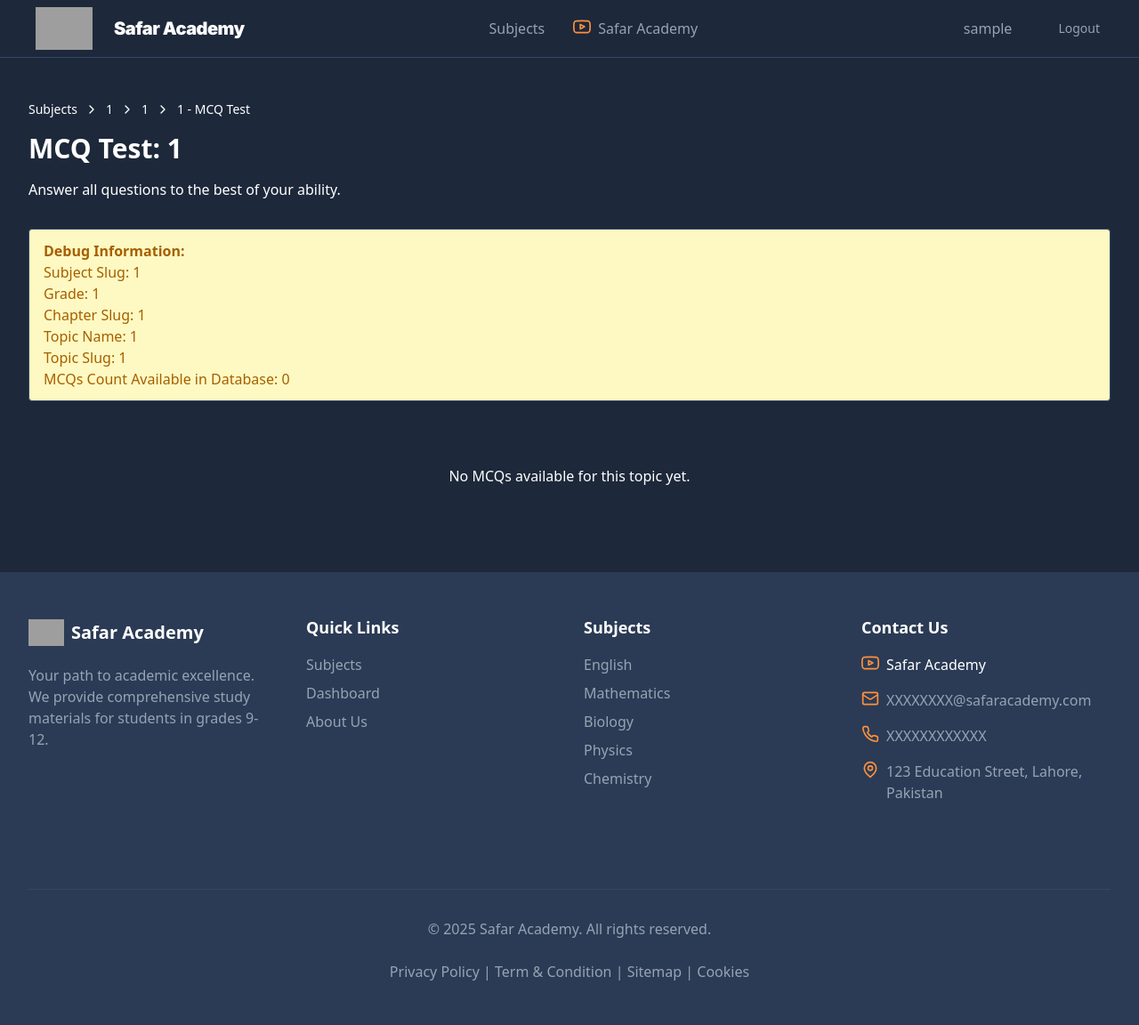
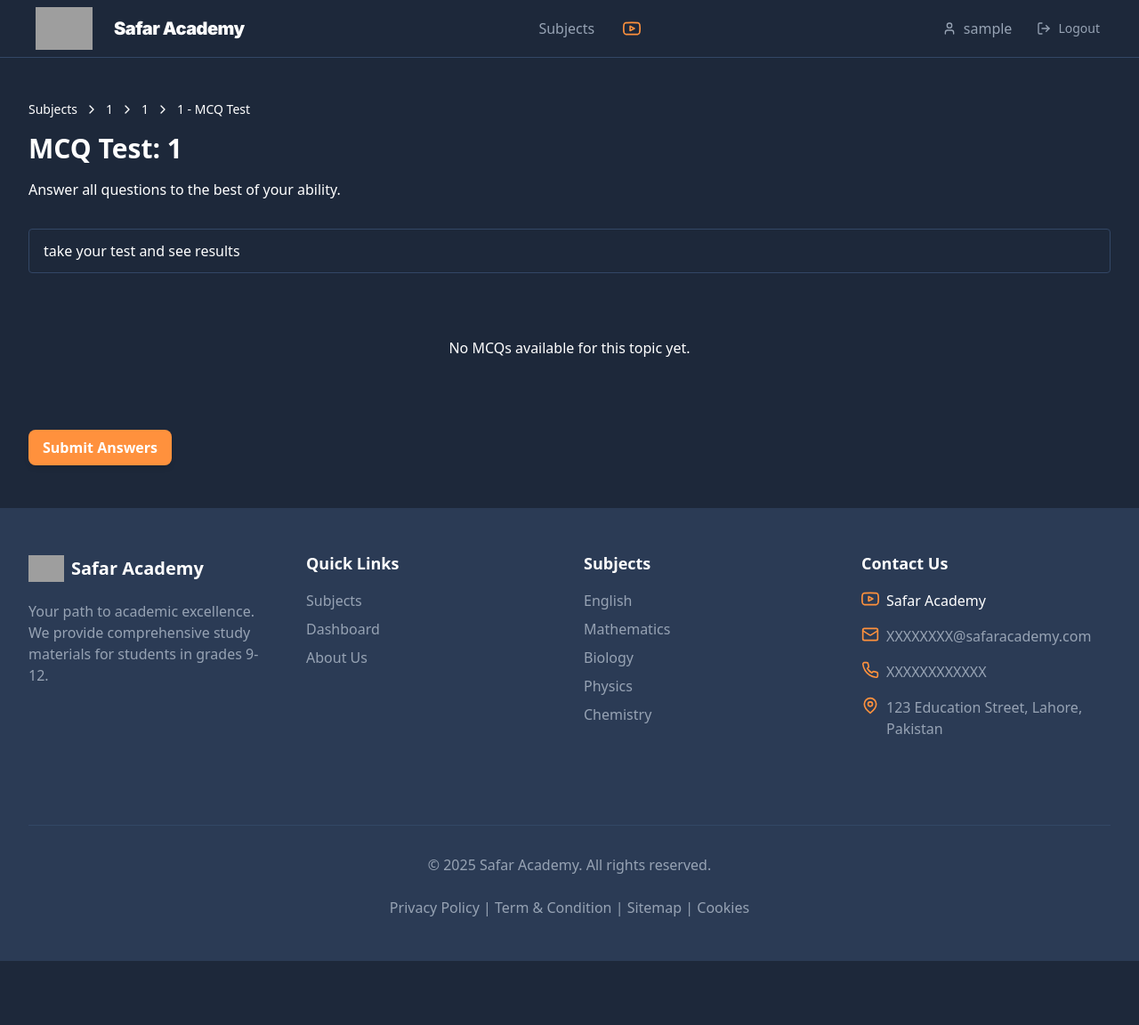
Before and after one commit to abdullahdep/django-hello-world, a Django app: page /subject/1/grade/1/chapter/1/1/mcqstest/ in a window 1280 px wide. Shown: the whole page at 89% size. After the commit the page ends 1080 px from the top, so only its background shows below. Run offline with Django 4.2, Linux system fonts and the light colour scheme; the visitor is signed in with stand-in values (Sample User, id 1); data comes from the database, SQL or seed files in the repository; data that the repository does not hold is empty; grey boxes are pictures that could not be loaded.

Commit message:
mcqs page ready for review

```diff
--- a/layouts/templates/components/header/header.html
+++ b/layouts/templates/components/header/header.html
@@ -200,7 +200,7 @@
                         <polygon points="9.75 15.02 15.5 12 9.75 8.98 9.75 15.02"></polygon>
                     </svg>
 
-                    <a href="https://www.youtube.com/channel/UCO1frNWNU2Za3NHH7LyiotA">Safar Academy</a>
+                    <a href="https://www.youtube.com/channel/UCO1frNWNU2Za3NHH7LyiotA"></a>
                 </li>
                 {% if not user.is_staff %}
                 <a href="{% url 'premium' %}"
@@ -215,15 +215,24 @@
                 <div class="flex items-center space-x-4">
                     <a href="{% url 'profile' %}"
                         class="text-muted-foreground grey-color hover:text-foreground transition-colors flex items-center">
-                        <i data-lucide="user" class="h-4 w-4 mr-2"></i>
-                        {{ user.username }}
+                        <svg xmlns="http://www.w3.org/2000/svg" width="24" height="24" viewBox="0 0 24 24" fill="none"
+                            stroke="currentColor" stroke-width="2" stroke-linecap="round" stroke-linejoin="round"
+                            class="lucide lucide-user h-4 w-4 mr-2">
+                            <path d="M19 21v-2a4 4 0 0 0-4-4H9a4 4 0 0 0-4 4v2"></path>
+                            <circle cx="12" cy="7" r="4"></circle>
+                        </svg> {{ user.username }}
                     </a>
                     <form method="post" action="{% url 'logout' %}" class="inline">
                         {% csrf_token %}
                         <button type="submit"
                             class="text-muted-foreground grey-color hover:text-foreground transition-colors flex items-center px-3 py-2 text-sm rounded-md">
-                            <i data-lucide="log-out" class="h-4 w-4 mr-2"></i>
-                            Logout
+                            <svg xmlns="http://www.w3.org/2000/svg" width="24" height="24" viewBox="0 0 24 24"
+                                fill="none" stroke="currentColor" stroke-width="2" stroke-linecap="round"
+                                stroke-linejoin="round" class="lucide lucide-log-out h-4 w-4 mr-2">
+                                <path d="M9 21H5a2 2 0 0 1-2-2V5a2 2 0 0 1 2-2h4"></path>
+                                <polyline points="16 17 21 12 16 7"></polyline>
+                                <line x1="21" x2="9" y1="12" y2="12"></line>
+                            </svg> Logout
                         </button>
                     </form>
                 </div>
@@ -338,4 +347,20 @@
             }
         });
     });
+
+
+    // on click in mcqs optionn
+    function selectOption(input) {
+        const container = input.closest('[data-question]');
+        const allLabels = container.querySelectorAll('label');
+
+        // Reset all to default background
+        allLabels.forEach(label => {
+            label.classList.remove('bg-[hsl(26,100%,62%)]');
+        });
+
+        // Apply selected background to current label
+        const selectedLabel = input.closest('label');
+        selectedLabel.classList.add('bg-[hsl(26,100%,62%)]');
+    }
 </script>
--- a/pages/templates/index/index.html
+++ b/pages/templates/index/index.html
@@ -63,7 +63,7 @@
                             {% if user.is_authenticated %}
                             <a href="{% url 'dashboard' %}"
                                 class="inline-flex primary items-center justify-center px-6 py-3 bg-primary text-white rounded-md text-lg font-medium hover:bg-primary/90 transition-colors">
-                                Go to Dashboard <i data-lucide="arrow-right" class="ml-2 h-5 w-5"></i>
+                                Go to Dashboard <svg xmlns="http://www.w3.org/2000/svg" width="24" height="24" viewBox="0 0 24 24" fill="none" stroke="currentColor" stroke-width="2" stroke-linecap="round" stroke-linejoin="round" class="lucide lucide-arrow-right ml-2 h-5 w-5"><path d="M5 12h14"></path><path d="m12 5 7 7-7 7"></path></svg>
                             </a>
                             {% else %}
                             <a href="{% url 'register' %}"
--- a/pages/templates/pages/mcq_test.html
+++ b/pages/templates/pages/mcq_test.html
@@ -3,6 +3,7 @@
 {% load custom_filters %}
 
 {% block content %}
+<div class="relative"></div>
 <div class="max-w-7xl mx-auto px-4 sm:px-6 lg:px-8 py-12">
     <!-- Breadcrumb -->
     <div class="mb-8">
@@ -42,7 +43,14 @@
 
     <!-- MCQ Questions -->
     {% if debug %}
-    <div class="bg-yellow-100 border border-yellow-400 text-yellow-700 px-4 py-3 rounded mb-6">
+    <div class="bg-black-300 border border-yellow-400  px-4 py-3 rounded mb-6">
+       {% if not submitted_answers %}
+        <div> take your test and see results
+    </div>
+        {% else %}
+    <div>Thats Yours PerFormance</div>
+        {% endif %}
+<div class="hidden">
         <h3 class="font-bold">Debug Information:</h3>
         <p>Subject Slug: {{ subject.slug }}</p>
         <p>Grade: {{ grade }}</p>
@@ -50,12 +58,14 @@
         <p>Topic Name: {{ topic.name }}</p>
         <p>Topic Slug: {{ topic.slug }}</p>
         <p>MCQs Count Available in Database: {{ mcqs|length }}</p>
+
+</div>
         {% if submitted_answers %}
         <h4 class="font-bold mt-4">Submitted Answers:</h4>
         <div class="mt-2 space-y-4">
             <div class="overflow-x-auto">
                 <table class="min-w-full text-sm">
-                    <thead class="bg-gray-100">
+                    <thead class="border border-[#D6D85D]  text-white">
                         <tr>
                             <th class="px-4 py-2 text-left">#</th>
                             <th class="px-4 py-2 text-left">Question</th>
@@ -64,9 +74,10 @@
                             <th class="px-4 py-2 text-left">Status</th>
                         </tr>
                     </thead>
+
                     <tbody>
                         {% for detail in debug_data.answer_details %}
-                            <tr class="border-t">
+                            <tr class="border-t border-primary transition-transform duration-200 {% if detail.is_correct %}bg-green-700{% else %}bg-red-700{% endif %}">
                                 <td class="px-4 py-2">{{ forloop.counter }}</td>
                                 <td class="px-4 py-2">{{ detail.question|truncatechars:50 }}</td>
                                 <td class="px-4 py-2">
@@ -93,22 +104,23 @@
                                     <div class="space-y-1">
                                         <div class="flex items-center gap-2">
                                             {% if detail.is_correct %}
-                                                <svg class="w-5 h-5 text-green-500" fill="none" stroke="currentColor" viewBox="0 0 24 24">
+                                                <svg class="w-5 h-5  " fill="none" stroke="currentColor" viewBox="0 0 24 24">
                                                     <path stroke-linecap="round" stroke-linejoin="round" stroke-width="2" d="M5 13l4 4L19 7"></path>
                                                 </svg>
-                                                <span class="text-green-600 font-medium">Correct</span>
-                                                <span class="ml-2 text-green-600 text-sm">(+1 point)</span>
+                                                <span class="text-[#D6D85D] font-medium">Correct</span>
+                                                <span class="ml-2 text-[#D6D85D] text-sm">(+1 point)</span>
                                             {% else %}
-                                                <svg class="w-5 h-5 text-red-500" fill="none" stroke="currentColor" viewBox="0 0 24 24">
+                                                <svg class="w-5 h-5 " fill="none" stroke="currentColor" viewBox="0 0 24 24">
                                                     <path stroke-linecap="round" stroke-linejoin="round" stroke-width="2" d="M6 18L18 6M6 6l12 12"></path>
                                                 </svg>
-                                                <span class="text-red-600 font-medium">Incorrect</span>
-                                                <span class="ml-2 text-red-600 text-sm">(0 points)</span>
+                                                <span class=" font-medium">Incorrect</span>
+                                                <span class="ml-2  text-sm">(0 points)</span>
                                             {% endif %}
                                         </div>
                                         {% if not detail.is_correct %}
                                             <div class="text-xs text-gray-500 italic">
                                                 Selected: Option {{ detail.user_answer }} ≠ Expected: Option {{ detail.correct_answer }}
+
                                             </div>
                                         {% endif %}
                                     </div>
@@ -119,7 +131,7 @@
                 </table>
             </div>
 
-            <div class="mt-4 space-y-2">
+            <div class="mt-4 space-y-2 hidden">
                 <h5 class="font-bold">Form Data:</h5>
                 <pre class="text-sm bg-gray-50 p-2 rounded">{{ debug_data.submitted_data|pprint }}</pre>
 
@@ -130,7 +142,17 @@
         {% endif %}
     </div>
     {% endif %}
+     {% if mcqs %}
+        <div class="flex justify-end space-x-4 mb-6">
+            {% if  submitted_answers %}
 
+            <div class="text-lg font-semibold bg-[linear-gradient(70deg,_rgba(2,0,36,1)_0%,_rgba(126,42,18,1)_4%,_rgba(255,85,0,1)_41%,_rgba(248,83,1,1)_54%,_rgba(243,81,2,1)_65%,_rgba(126,42,18,1)_96%,_rgba(2,0,36,1)_100%)] text-white px-7 rounded-lg">
+                Score: {{ score }}/{{ mcqs|length }} ({{ score_percentage }}%)
+            </div>
+            <a href="{{ request.path }}" class="button bg-blue-500 hover:bg-orange-600 text-white font-semibold py-2 px-4 rounded-lg">Try Again</a>
+            {% endif %}
+        </div>
+        {% endif %}
     <form id="mcqForm" class="space-y-8" method="POST">
         {% csrf_token %}
         {% for mcq in mcqs %}
@@ -140,9 +162,9 @@
                 <p class="text-foreground">{{ mcq.question_text }}</p>
             </div>
 
-            <div class="space-y-3">
+            <div data-question class="space-y-3">
                 <!-- Option A -->
-                <label class="flex items-center space-x-3 p-3 rounded-lg border {% if submitted_answers %}{% if mcq.correct_answer == 'A' %}bg-green-100{% elif submitted_answers|get_item:mcq.id == 'A' %}bg-red-100{% else %}bg-background{% endif %}{% else %}bg-background hover:border-primary{% endif %} transition-all cursor-pointer">
+                <label onclick="selectOption(this)" class="flex items-center hover:scale-105 space-x-3 p-3 rounded-lg border {% if submitted_answers %}{% if mcq.correct_answer == 'A' %}bg-green-100{% elif submitted_answers|get_item:mcq.id == 'A' %}bg-red-100{% else %}bg-background{% endif %}{% else %}bg-background hover:border-primary{% endif %} transition-all cursor-pointer">
                     <input type="radio" name="q{{ mcq.id }}" value="A" class="radio" required
                            {% if submitted_answers and submitted_answers|get_item:mcq.id == 'A' %}checked{% endif %}
                            {% if submitted_answers %}disabled{% endif %}>
@@ -157,22 +179,24 @@
                 </label>
 
                 <!-- Option B -->
-                <label class="flex items-center space-x-3 p-3 rounded-lg border {% if submitted_answers %}{% if mcq.correct_answer == 'B' %}bg-green-100{% elif submitted_answers|get_item:mcq.id == 'B' %}bg-red-100{% else %}bg-background{% endif %}{% else %}bg-background hover:border-primary{% endif %} transition-all cursor-pointer">
+                <label onclick="selectOption(this)" class="flex items-center hover:scale-105  space-x-3 p-3 rounded-lg border {% if submitted_answers %}{% if mcq.correct_answer == 'B' %}bg-green-100{% elif submitted_answers|get_item:mcq.id == 'B' %}bg-red-100{% else %}bg-background{% endif %}{% else %}bg-background hover:border-primary{% endif %} transition-all cursor-pointer">
                     <input type="radio" name="q{{ mcq.id }}" value="B" class="radio" required
                            {% if submitted_answers and submitted_answers|get_item:mcq.id == 'B' %}checked{% endif %}
                            {% if submitted_answers %}disabled{% endif %}>
                     <span>B. {{ mcq.option_b }}</span>
                     {% if submitted_answers %}
                         {% if mcq.correct_answer == 'B' %}
-                            <span class="ml-2 text-green-600">(Correct Answer)</span>
+                            <span class="ml-2 text-green-900">(Correct Answer)</span>
                         {% elif submitted_answers|get_item:mcq.id == 'B' %}
                             <span class="ml-2 text-red-600">(Your Answer - Incorrect)</span>
                         {% endif %}
                     {% endif %}
                 </label>
+<script>
 
+</script>
                 <!-- Option C -->
-                <label class="flex items-center space-x-3 p-3 rounded-lg border {% if submitted_answers %}{% if mcq.correct_answer == 'C' %}bg-green-100{% elif submitted_answers|get_item:mcq.id == 'C' %}bg-red-100{% else %}bg-background{% endif %}{% else %}bg-background hover:border-primary{% endif %} transition-all cursor-pointer">
+                <label  onclick="selectOption(this)" class="flex items-center hover:scale-105 active:bg-orange-700  space-x-3 p-3 rounded-lg border {% if submitted_answers %}{% if mcq.correct_answer == 'C' %}bg-green-100{% elif submitted_answers|get_item:mcq.id == 'C' %}bg-red-100{% else %}bg-background{% endif %}{% else %}bg-background hover:border-primary{% endif %} transition-all cursor-pointer">
                     <input type="radio" name="q{{ mcq.id }}" value="C" class="radio" required
                            {% if submitted_answers and submitted_answers|get_item:mcq.id == 'C' %}checked{% endif %}
                            {% if submitted_answers %}disabled{% endif %}>
@@ -187,7 +211,7 @@
                 </label>
 
                 <!-- Option D -->
-                <label class="flex items-center space-x-3 p-3 rounded-lg border {% if submitted_answers %}{% if mcq.correct_answer == 'D' %}bg-green-100{% elif submitted_answers|get_item:mcq.id == 'D' %}bg-red-100{% else %}bg-background{% endif %}{% else %}bg-background hover:border-primary{% endif %} transition-all cursor-pointer">
+                <label onclick="selectOption(this)" class="flex  items-center hover:scale-105  space-x-3 p-3 rounded-lg border {% if submitted_answers %}{% if mcq.correct_answer == 'D' %}bg-green-100{% elif submitted_answers|get_item:mcq.id == 'D' %}bg-red-100{% else %}bg-background{% endif %}{% else %}bg-background hover:border-primary{% endif %} transition-all cursor-pointer">
                     <input type="radio" name="q{{ mcq.id }}" value="D" class="radio" required
                            {% if submitted_answers and submitted_answers|get_item:mcq.id == 'D' %}checked{% endif %}
                            {% if submitted_answers %}disabled{% endif %}>
@@ -202,7 +226,8 @@
                 </label>
             </div>
 
-            {% if submitted_answers and mcq.explanation %}
+    <div class="mt-4">
+                {% if submitted_answers and mcq.explanation %}
             <div class="explanation mt-4">
                 <div class="p-4 bg-primary/10 rounded-lg">
                     <h4 class="font-semibold mb-2">Explanation:</h4>
@@ -210,6 +235,7 @@
                 </div>
             </div>
             {% endif %}
+    </div>
 
                    </div>
         {% empty %}
@@ -218,18 +244,15 @@
         </div>
         {% endfor %}
 
-        {% if mcqs %}
-        <div class="flex justify-end space-x-4">
-            {% if not submitted_answers %}
-            <button type="submit" class="button">Submit Answers</button>
-            {% else %}
-            <div class="text-lg font-semibold">
-                Score: {{ score }}/{{ mcqs|length }} ({{ score_percentage }}%)
-            </div>
-            <a href="{{ request.path }}" class="button">Try Again</a>
-            {% endif %}
-        </div>
-        {% endif %}
+        {% if not submitted_answers %}
+ <!-- long page to show scroll -->
+  <button
+    type="submit"
+    class="sticky bottom-4 ml-auto w-fit bg-[hsl(26,100%,62%)] hover:bg-orange-600 text-white font-semibold py-2 px-4 rounded-lg shadow-md transform transition duration-300 hover:scale-105 z-50"
+  >
+    Submit Answers
+  </button>
+           {% endif %}
     </form>
 </div>
 
--- a/pages/templates/pages/short_questions_test.html
+++ b/pages/templates/pages/short_questions_test.html
@@ -82,7 +82,7 @@
         {% if questions %}
         <div class="flex justify-end space-x-4">
             <button type="button" onclick="showModelAnswers()" class="button button-outline">Show Model Answers</button>
-            <button type="submit" class="button">Submit Answers</button>
+            <button type="submit" class="button ">Submit Answers</button>
         </div>
         {% endif %}
     </form>
```
